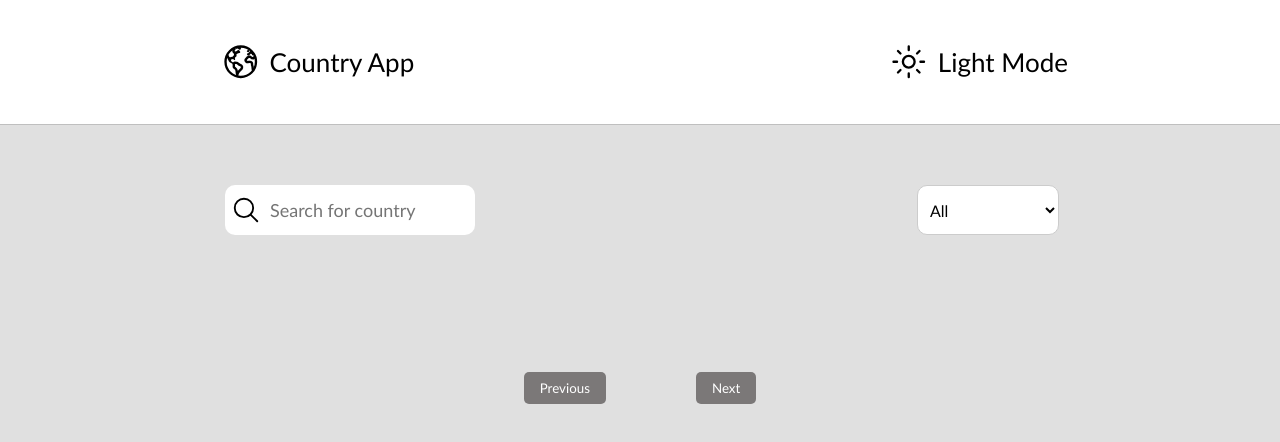
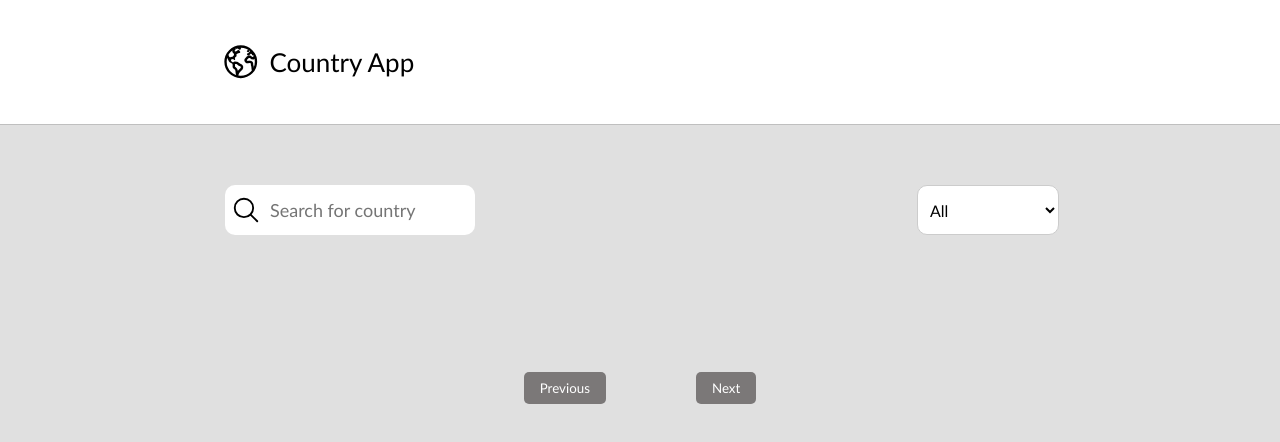
Before and after one commit to sasanedicbn/Country-App, a website built with Vite: page Country-App/index.html in a window 1280 px wide. Built offline with nearby package versions, Linux system fonts and the light colour scheme; no server answers.

Commit message:
Change code in html

```diff
--- a/Country-App/index.html
+++ b/Country-App/index.html
@@ -15,10 +15,6 @@
       <div class="container-child">
         <ion-icon class="icon iconWorld" name="earth-outline"></ion-icon>
         <p class="header-title description">Country App</p>
-      </div>
-      <div class="container-child">
-        <ion-icon class="icon iconWorld" name="sunny-outline"></ion-icon>
-        <p class="brightness description">Light Mode</p>
       </div>
     </div>
   </header>
```
